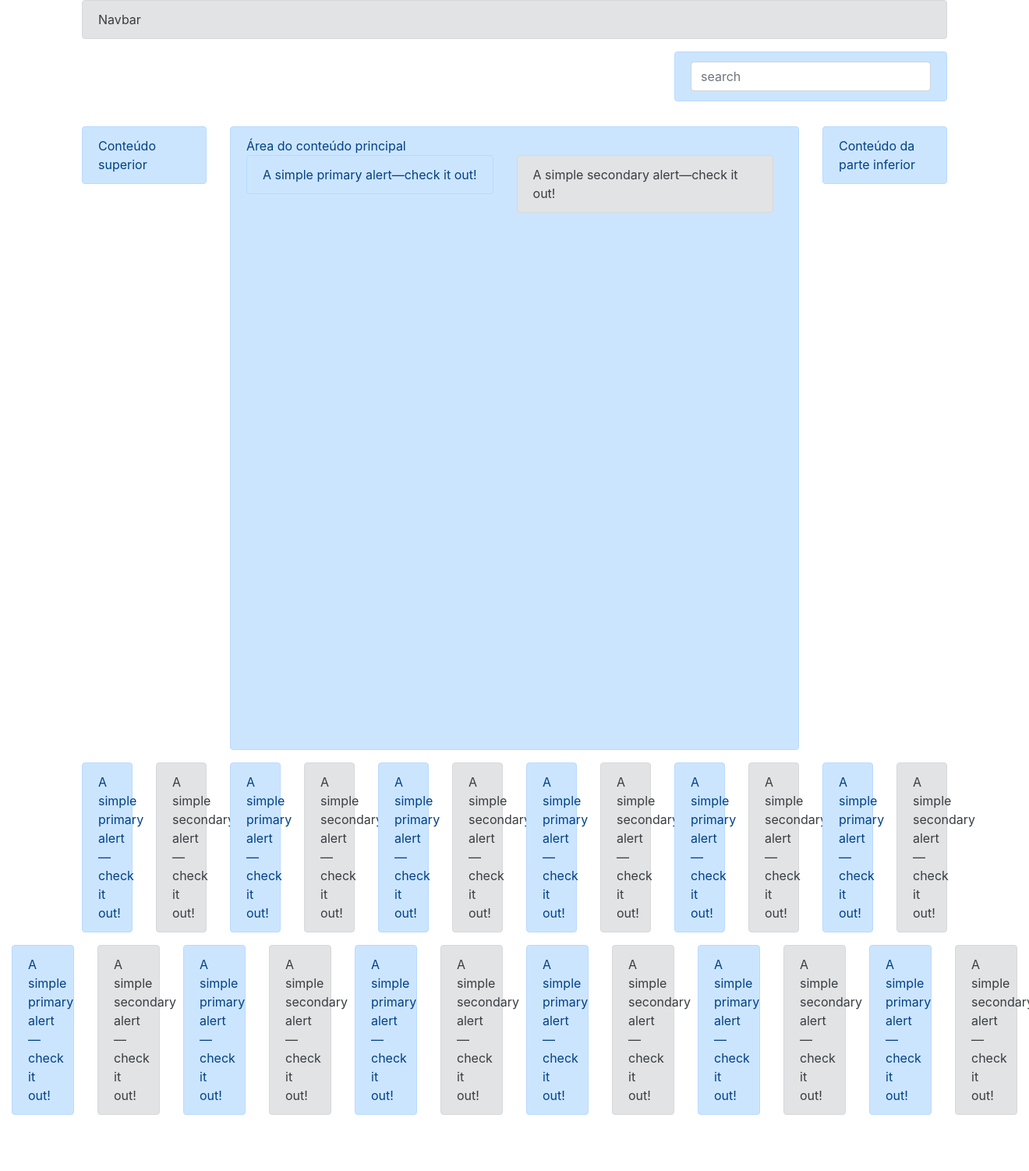
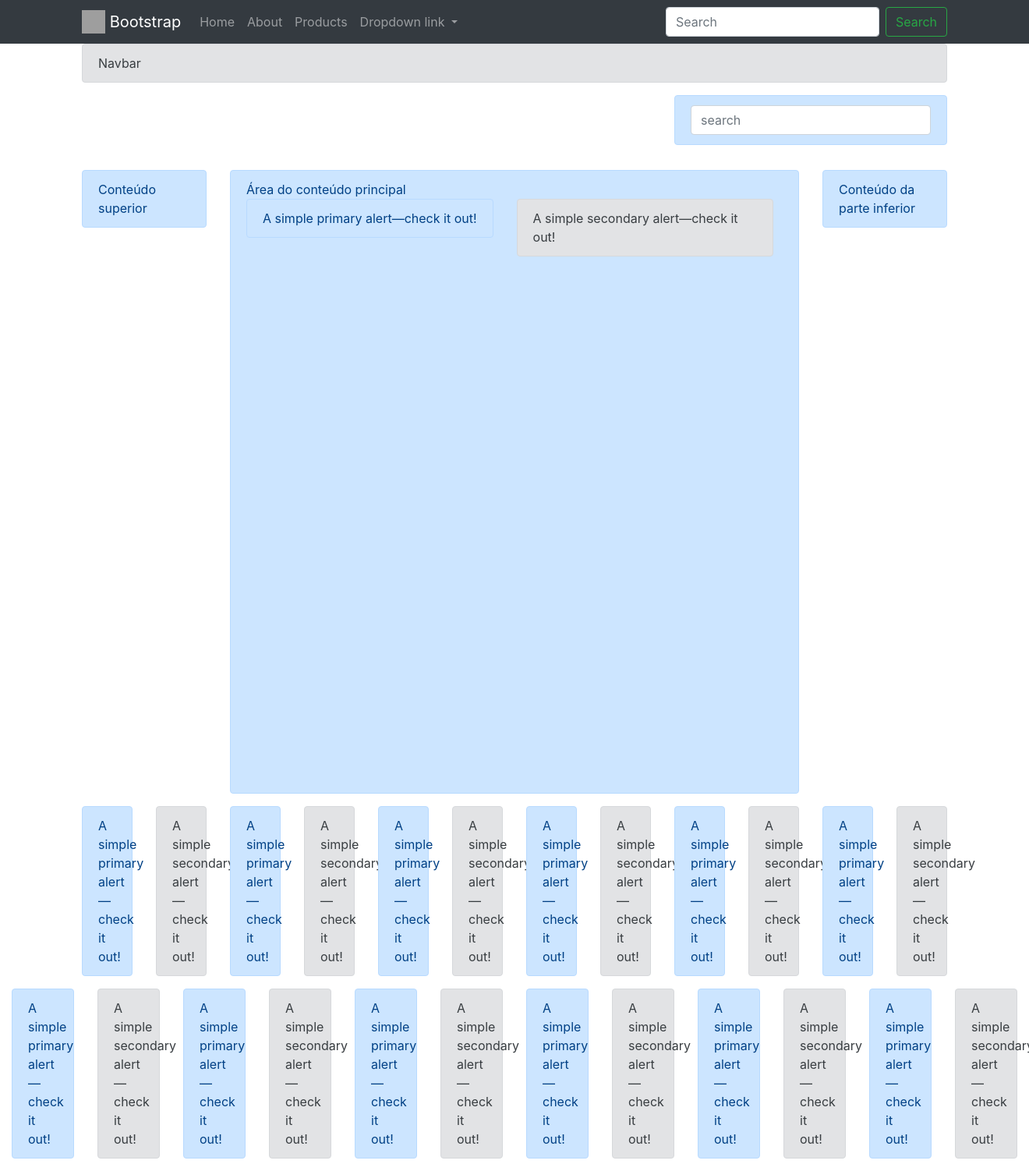
Before and after one commit to Dodots/curso-ecommerce, a Django app: page /bootstrap/ in a window 1320 px wide. Shown: the whole page at 78% size. Before the commit the page ends 1430 px from the top, so only its background shows below. Run offline with Django 3.2, Linux system fonts and the light colour scheme; some libraries are stand-ins or nearby versions; grey boxes are pictures that could not be loaded.

Commit message:
navbar no bootstrap

```diff
--- a/templates/bootstrap/example.html
+++ b/templates/bootstrap/example.html
@@ -9,6 +9,47 @@
         <title>Bootstrap example</title>
     </head>
     <body>
+
+<!-- Image and text -->
+<nav class="navbar navbar-expand-md navbar-dark bg-dark">
+    <div class='container'>
+        <a class="navbar-brand" href="#">
+            <img src="https://getbootstrap.com/docs/4.0/assets/brand/bootstrap-solid.svg" width="30" height="30" class="d-inline-block align-top" alt="">
+            Bootstrap
+        </a>
+        <button class='navbar-toggler' type='button' data-toggle='collapse' data-target='#navbar-collapse-links' aria-expanded='false' aria-label='Toggle Navigation'>
+            <span class='navbar-toggler-icon'></span>
+        </button>
+        <div class='collapse navbar-collapse' id='navbar-collapse-links'>
+            <ul class='navbar-nav'>
+                <li class='nav-item'>
+                    <a href='#' class='nav-link'>Home</a>
+                </li>
+                <li class='nav-item'>
+                    <a href='#' class='nav-link'>About</a>
+                </li>
+                <li class='nav-item'>
+                    <a href='#' class='nav-link'>Products</a>
+                </li>
+                <li class="nav-item dropdown">
+                    <a class="nav-link dropdown-toggle" href="#" id="navbarDropdownMenuLink" data-toggle="dropdown" aria-haspopup="true" aria-expanded="false">
+                        Dropdown link
+                    </a>
+                    <div class="dropdown-menu" aria-labelledby="navbarDropdownMenuLink">
+                        <a class="dropdown-item" href="#">Action</a>
+                        <a class="dropdown-item" href="#">Another action</a>
+                        <a class="dropdown-item" href="#">Something else here</a>
+                    </div>
+                </li>
+            </ul>
+            <form class="form-inline ml-auto">
+                <input class="form-control mr-sm-2" type="search" placeholder="Search" aria-label="Search">
+                <button class="btn btn-outline-success my-2 my-sm-0" type="submit">Search</button>
+            </form>
+        </div>
+    </div>
+</nav>
+
         <div class='container'>
             <div class="row">
                 <div class="col-12">
```
